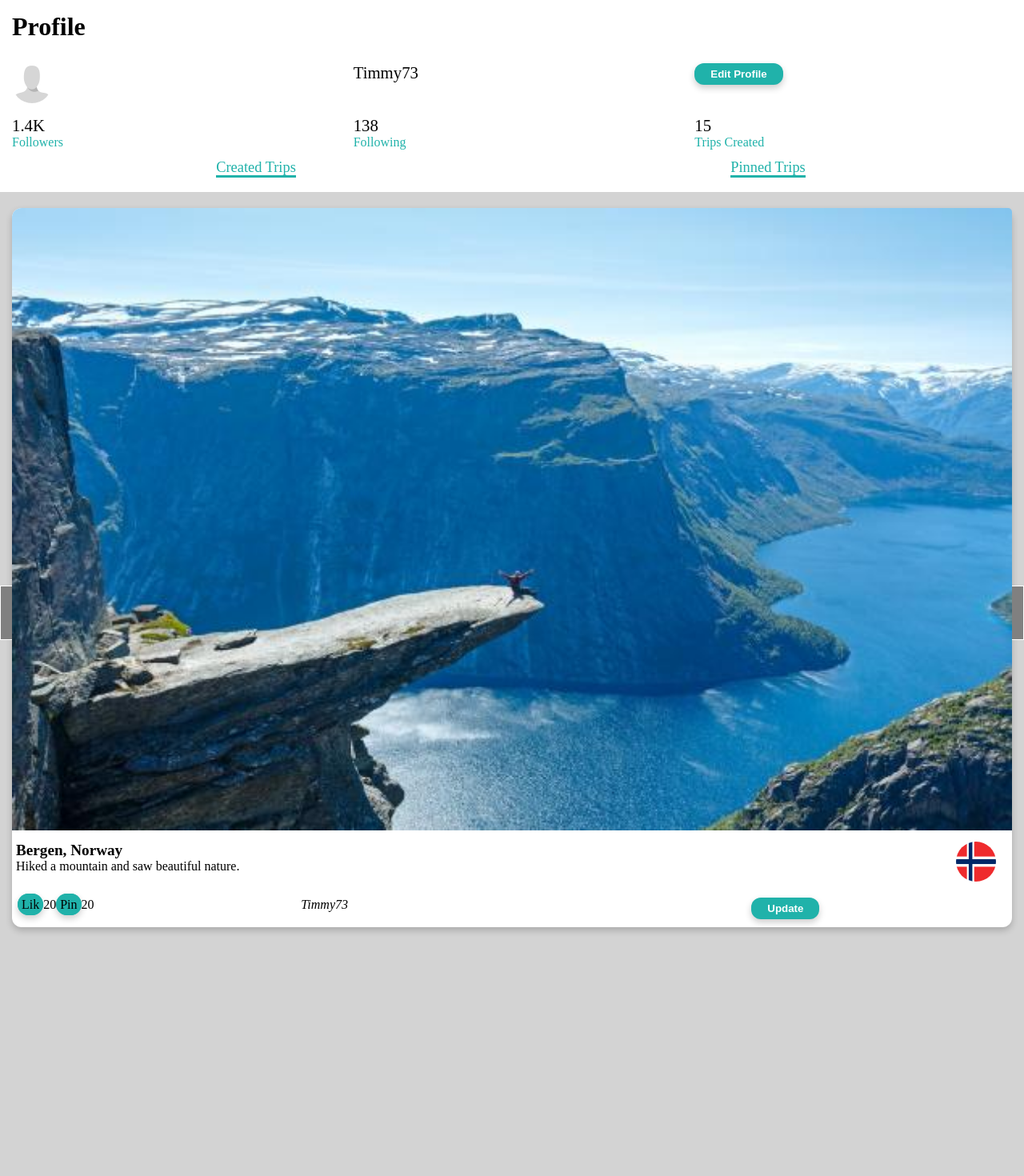
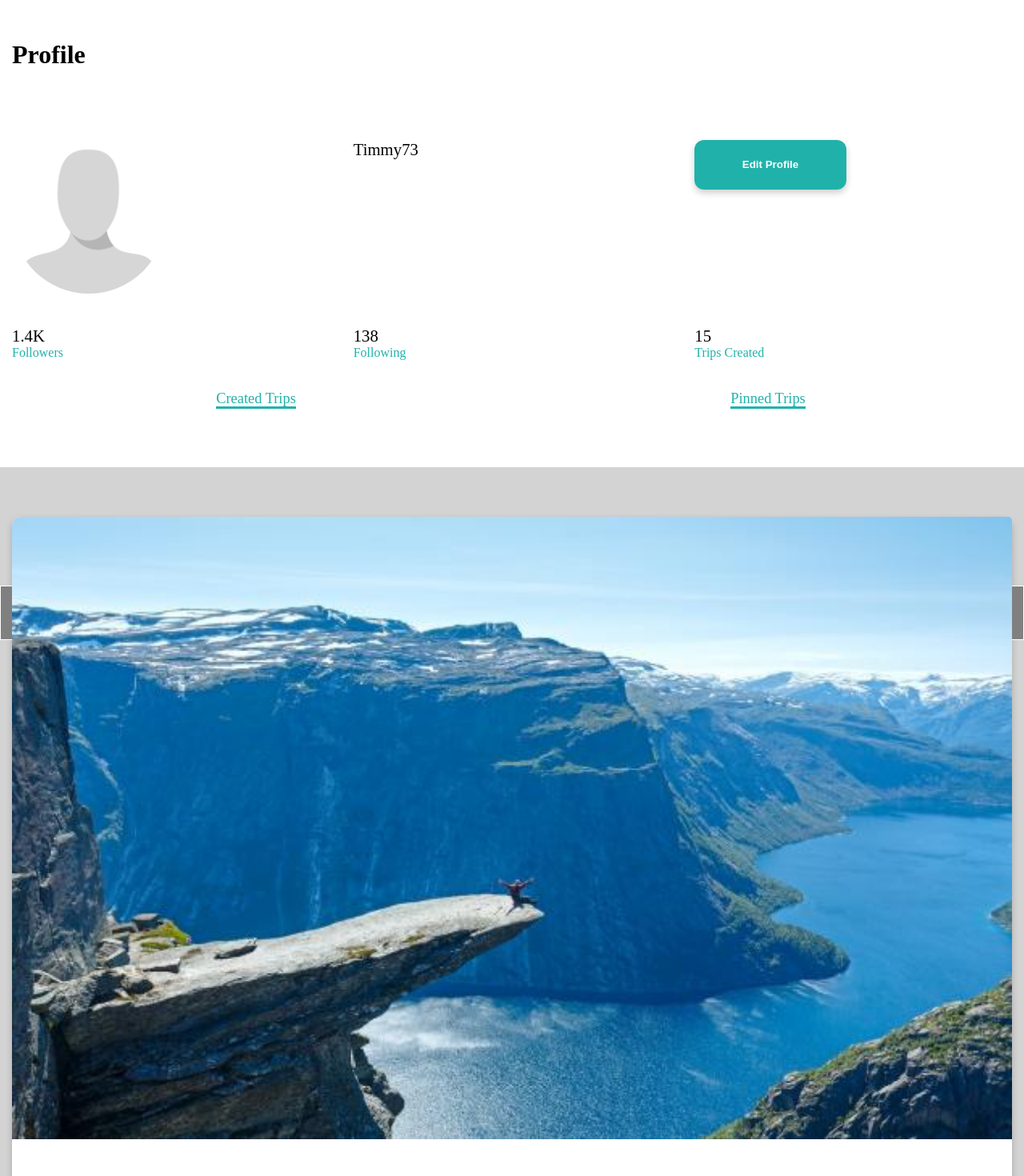
Before and after one commit to Thommson/ExamTravelApp, a React (Create React App) app: page /Profile in a window 1280 px wide. Shown: the top 1470 px of the page at 80% size. Before the commit the page ends 1179 px from the top, so only its background shows below. Built offline with nearby package versions, Linux system fonts and the light colour scheme.

Commit message:
edited the profile styles

```diff
--- a/src/stylesheets/styles.css
+++ b/src/stylesheets/styles.css
@@ -64,9 +64,12 @@ border: 1px solid white;
 body{
   background-color: lightgray;
 }
+.grayBackground{
+  background-color:#fff;
+  padding-bottom: 3%;
+}
 .profileImg{
-  height:50px;
-  width:50px;
+  width:15vw;
   border-radius: 50%;
 }
 .username{
@@ -75,7 +78,7 @@ body{
 .buttons{
   background-color: lightseagreen;
   color: #fff;
-  padding: 6px 20px;
+  padding: 6% 15%;
   border-radius: 12px;
   border: none;
   box-shadow: 0 4px 8px 0 rgba(0,0,0,0.2);
@@ -85,7 +88,7 @@ body{
   color: lightseagreen;
 }
 .h1Profile{
-  margin: 15px 0px;
+  margin: 4% 0px;
   width: 100%;
 }
 .profileCount{
@@ -96,10 +99,11 @@ body{
   font-size: 1.15em;
   text-align: center;
 }
+/* Trip Card */
 .card{
   box-shadow: 0 4px 8px 0 rgba(0,0,0,0.2);
   border-radius: 12px;
-  margin: 20px 0px;
+  margin: 5% 0px;
   background-color: #fff;
 }
 .cardImg{
@@ -107,18 +111,18 @@ body{
   border-radius: 12px 5px 0 0;
 }
 .cardDescrip{
-  padding: 10px 20px;
+  padding: 5% 5%;
 }
 .cardLikes{
-  padding: 10px 10px;
+  padding: 3% 3%;
   text-align: center;
 }
 .usernameItalic{
   font-style: italic;
 }
 .flagImg{
-  height:50px;
-  width:50px;
+  width: 12vw;
+  height: 12vw;
   border-radius: 50%;
   float: right;
 }
@@ -132,25 +136,22 @@ body{
   padding: 0;
   width: 100%;
 }
-.grayBackground{
-  background-color: #fff;
-  padding-bottom: 12px;
-}
+
 .textCenter{
   text-align: center;
-  padding-bottom: 20px;
+  padding-bottom: 6%;
 }
 .profTripPin{
   border-bottom: 3px solid lightseagreen;
 }
 .likeButton{
-border-radius: 50px/50px;
+border-radius: 50%;
 border: solid 5px lightseagreen;
 background-color: lightseagreen;
 box-shadow: 0 4px 8px 0 rgba(0,0,0,0.2);
-width: 50px;
-height: 50px;
+width: 10vw;
+height: 10vh;
 }
 .likeB{
-margin-left: 12px;
+margin-left: 10%;
 }
```
